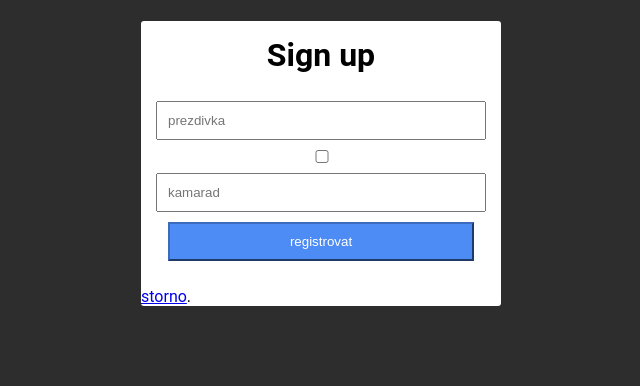
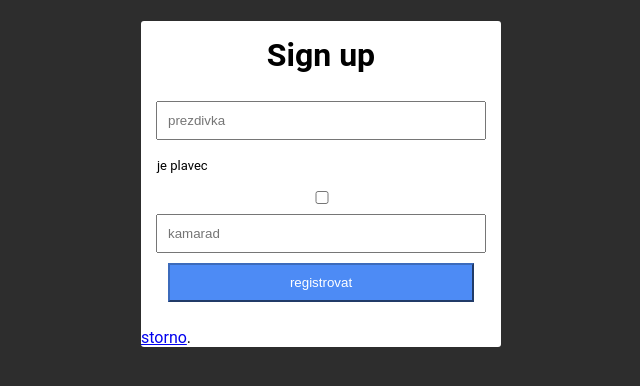
Before and after one commit to antoniosos/Registrace-Voda-github, a Flask app: page /registrace in a window 1280 px wide. Shown: the top 386 px of the page, without its empty margins (319-959 px from the left). Run offline with Flask 3, Linux system fonts and the light colour scheme.

Commit message:
created checkbox label

```diff
--- a/static/submit.js
+++ b/static/submit.js
@@ -52,6 +52,7 @@ function validateFriendName() {
     const regex = /^[a-zA-Z]+$/;
     if (!regex.test(userNameInput.value)) {
         valid = false;
+        return Warnings.english;
     }
 
 }
@@ -120,7 +121,7 @@ const Warnings = {
     pwDontMatch: "Passwords don't match.",
     isUnderFifteen: "Under 15 years old",
     isEighteen: "18",
-
+    english: "only english alphabet is allowed."
 
 }
 
--- a/templates/registrace.html
+++ b/templates/registrace.html
@@ -17,6 +17,7 @@
             <span id="snameLength"></span>
             <span id="passwordWar"></span>
             <span id="age"></span>
+            <span id="alphabet"></span>
         </div>
     </div>
 
@@ -29,7 +30,11 @@
                 <form onsubmit="return validateForm()" method='POST' action="/registrace">
                     <input type="text" id="nick" placeholder="prezdivka" name="nick" required>
 
-                    <input type="checkbox" name="je_plavec" required>
+                    <label for="je_plavec">
+                        <p>je plavec</p>
+                        <input type="checkbox" name="je_plavec" id="je_plavec" required>
+                    </label>
+
 
                     <input type="text" id="kanoe_kamarad" placeholder="kamarad" name="kanoe_kamarad">
 
```
